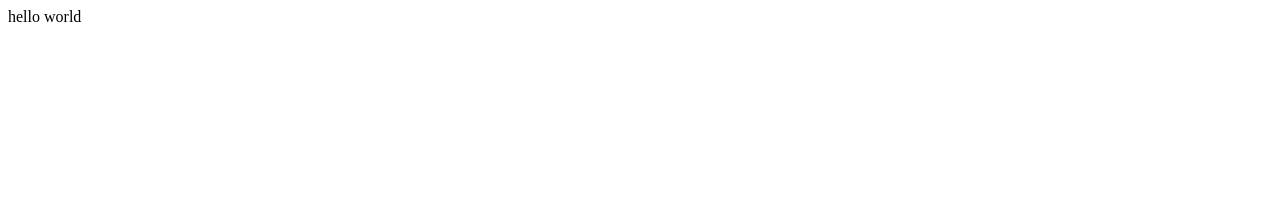
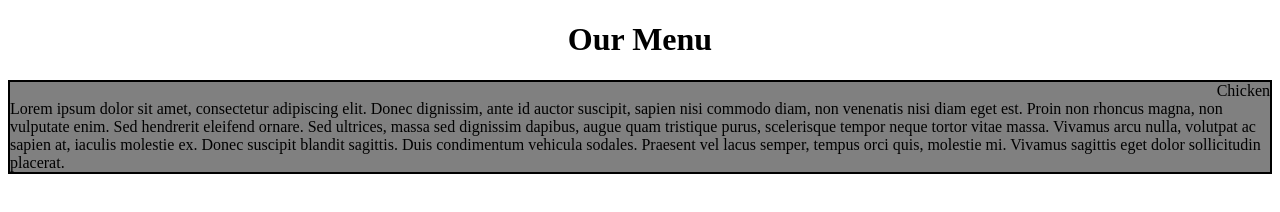
Before and after one commit to mhblatch/jhu-course, a plain HTML site: page module-2/index.html in a window 1280 px wide. Drawn offline with Linux system fonts and the light colour scheme.

Commit message:
uploading project

```diff
--- a/module-2/css/style.css
+++ b/module-2/css/style.css
@@ -0,0 +1,16 @@
+.menu-container {
+    .menu-item {
+        .subtitle {
+            display: flex;
+            justify-content: end;
+        }
+        background-color: gray;
+        border: 2px solid black;
+    }
+}
+
+h1 {
+    display: flex;
+    align-items: center;
+    justify-content: center;
+}
--- a/module-2/index.html
+++ b/module-2/index.html
@@ -1,9 +1,19 @@
 <!DOCTYPE html>
+<head>
+    <link rel="stylesheet" href="/module-2/css/style.css">
+</head>
 <html>
-    <head>
-        <title>test</title>
-    </head>
     <body>
-        hello world
+        <h1>Our Menu</h1>
+        <div class="menu-container">
+            <div class="menu-item">
+                <div class="subtitle">
+                    Chicken
+                </div>
+                    <span>
+                        Lorem ipsum dolor sit amet, consectetur adipiscing elit. Donec dignissim, ante id auctor suscipit, sapien nisi commodo diam, non venenatis nisi diam eget est. Proin non rhoncus magna, non vulputate enim. Sed hendrerit eleifend ornare. Sed ultrices, massa sed dignissim dapibus, augue quam tristique purus, scelerisque tempor neque tortor vitae massa. Vivamus arcu nulla, volutpat ac sapien at, iaculis molestie ex. Donec suscipit blandit sagittis. Duis condimentum vehicula sodales. Praesent vel lacus semper, tempus orci quis, molestie mi. Vivamus sagittis eget dolor sollicitudin placerat.
+                    </span>
+            </div>
+        </div>
     </body>
 </html>
```
